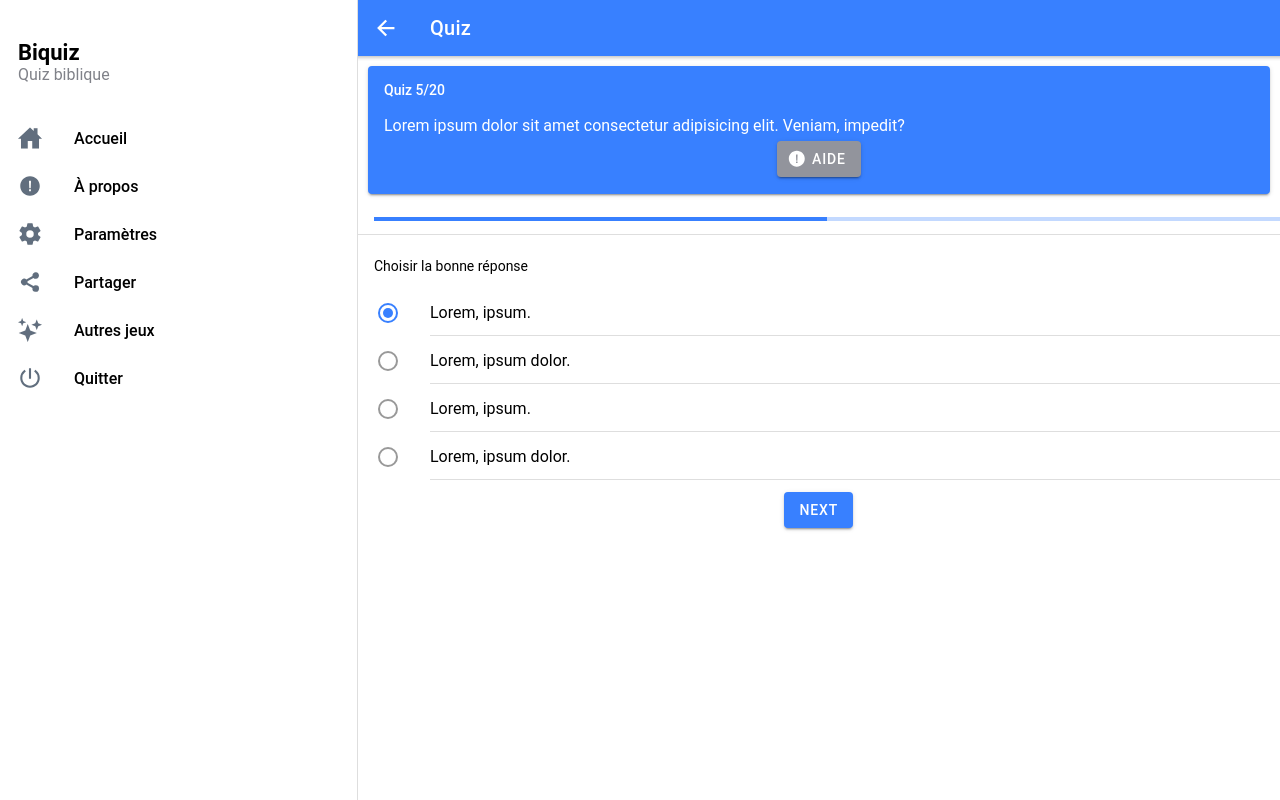
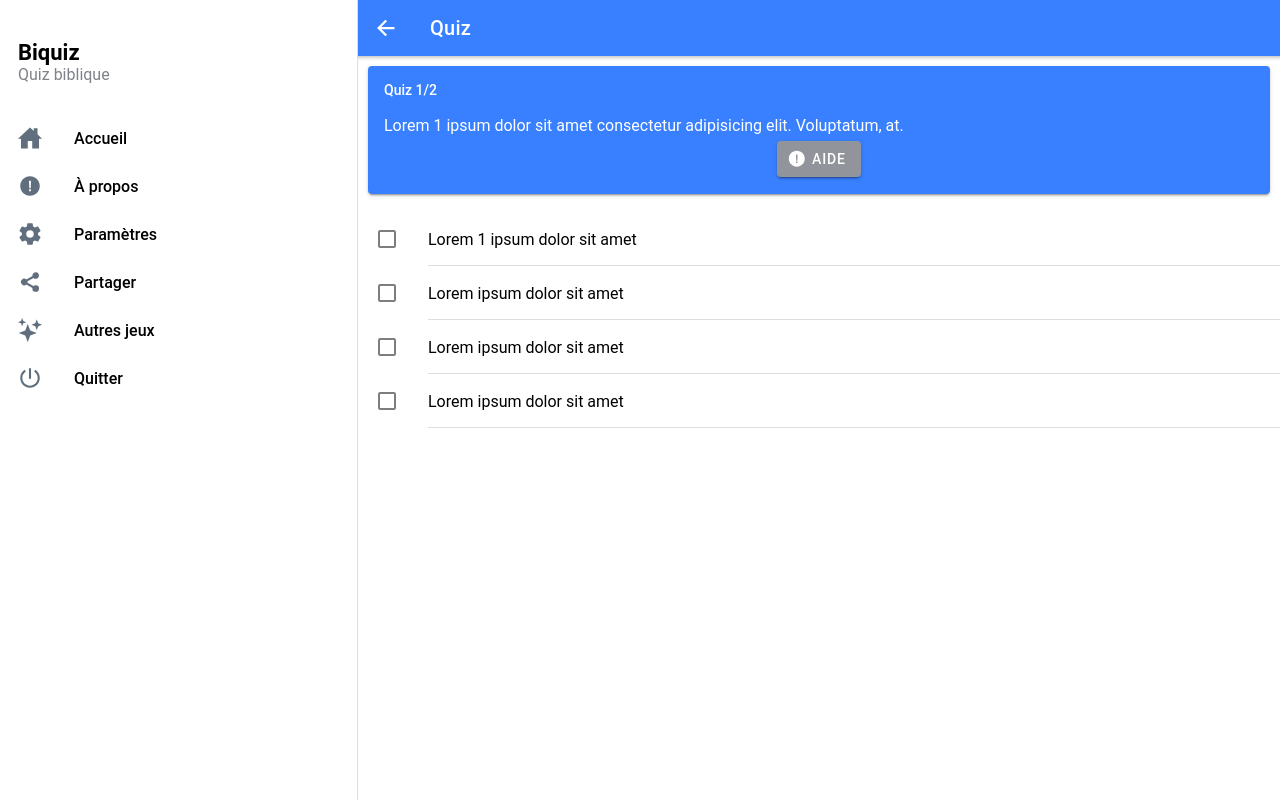
Before and after one commit to bleriotnoguia/biquiz-app, a React (Create React App) app: page /page/quiz/category/1 in a window 1280 px wide. Built offline with nearby package versions, Linux system fonts and the light colour scheme.

Commit message:
Quiz features added

```diff
--- a/src/App.tsx
+++ b/src/App.tsx
@@ -48,7 +48,7 @@ const App: React.FC = () => {
             <Route path="/page/about">
               <About />
             </Route>
-            <Route path="/page/quiz">
+            <Route path="/page/quiz/category/:category_id">
               <Quiz />
             </Route>
             <Route path="/page/result">
--- /dev/null
+++ b/src/data/categories.json
@@ -0,0 +1,18 @@
+[
+  {
+    "id": 1,
+    "name": "hommes"
+  },
+  {
+    "id": 2,
+    "name": "femmes"
+  },
+  {
+    "id": 3,
+    "name": "versets"
+  },
+  {
+    "id": 4,
+    "name": "livres"
+  }
+]
--- /dev/null
+++ b/src/data/quizzes.json
@@ -0,0 +1,58 @@
+[
+  {
+    "id": 1,
+    "content": "Lorem 1 ipsum dolor sit amet consectetur adipisicing elit. Voluptatum, at.",
+    "answers": [
+      {
+        "id": 1,
+        "content": "Lorem 1 ipsum dolor sit amet",
+        "is_correct": false
+      },
+      {
+        "id": 2,
+        "content": "Lorem ipsum dolor sit amet",
+        "is_correct": true
+      },
+      {
+        "id": 3,
+        "content": "Lorem ipsum dolor sit amet",
+        "is_correct": false
+      },
+      {
+        "id": 4,
+        "content": "Lorem ipsum dolor sit amet",
+        "is_correct": false
+      }
+    ],
+    "hint": "Lorem ipsum",
+    "category_id": 1
+  },
+  {
+    "id": 2,
+    "content": "Lorem 2 ipsum dolor sit amet consectetur adipisicing elit. Voluptatum, at.",
+    "answers": [
+      {
+        "id": 5,
+        "content": "Lorem 2 ipsum dolor sit amet",
+        "is_correct": false
+      },
+      {
+        "id": 6,
+        "content": "Lorem ipsum dolor sit amet",
+        "is_correct": false
+      },
+      {
+        "id": 7,
+        "content": "Lorem ipsum dolor sit amet",
+        "is_correct": true
+      },
+      {
+        "id": 8,
+        "content": "Lorem ipsum dolor sit amet",
+        "is_correct": false
+      }
+    ],
+    "hint": "Lorem ipsum",
+    "category_id": 1
+  }
+]
--- a/src/pages/Answers.tsx
+++ b/src/pages/Answers.tsx
@@ -1,9 +1,20 @@
-import { IonBackButton, IonButtons, IonCheckbox, IonContent, IonHeader, IonIcon, IonItem, IonItemDivider, IonLabel, IonList, IonMenuButton, IonPage, IonText, IonTitle, IonToolbar } from '@ionic/react';
-import { checkmarkSharp, closeSharp } from 'ionicons/icons';
-import { useParams } from 'react-router';
+import {useState, useEffect} from 'react'
+import { IonBackButton, IonButtons, IonContent, IonHeader, IonIcon, IonItem, IonItemDivider, IonLabel, IonList, IonPage, IonText, IonTitle, IonToolbar } from '@ionic/react';
+import { checkboxSharp, checkmarkSharp, closeSharp, stopOutline } from 'ionicons/icons';
+import {answerConfig} from './QuizInterface'
 import './Page.css';
 
 const Answers: React.FC = () => {
+  const [currentQuizzes, setCurrentQuizzes] = useState<any[]>([])
+
+  useEffect(() => {
+    let current = JSON.parse(localStorage.getItem('currentQuizzes')??'[]')
+    let newCurrent = current.map((quiz: any) => {
+      quiz.choice = JSON.parse(localStorage.getItem('currentChoices')??'[]').find((elt:any) => elt.quiz_id === quiz.id).choice
+      return quiz
+    })
+    setCurrentQuizzes(newCurrent)
+  }, [])
 
   return (
     <IonPage>
@@ -23,79 +34,29 @@ const Answers: React.FC = () => {
           </IonText>
         </div>
           <IonItemDivider>
-            <p className="m-0">Score : 15 / 20</p>
+            <p className="m-0">Score : {currentQuizzes.filter((item: any) => item.choice.is_correct).length}/{currentQuizzes.length}</p>
           </IonItemDivider>
         <IonList>
+          {currentQuizzes.map((item, idx) => (
+            <div key={idx}>
               <IonItem>
-            <IonIcon icon={checkmarkSharp} slot="end" color="success" />
+              <IonIcon icon={item.choice.is_correct ? checkmarkSharp : closeSharp} slot="end" color={item.choice.is_correct ? "success" : "danger"} />
               <div>
-              <h3>Quiz 1</h3>
-              <p className="text-dimgray">Lorem ipsum dolor sit amet, consectetur
-adipiscing elit, sed do eiusmod tempor.</p>
+                <h4>Quiz {idx+1}</h4>
+                <p className="text-dimgray">{item.content}</p>
               </div>
             </IonItem>
-          <IonItem>
-            <IonCheckbox slot="start" color="primary" />
-            <IonLabel>
-              Choix 1
+            {item.answers.map((answer: answerConfig, index:number) => (<IonItem key={index}>
+              <IonIcon slot="start" icon={(answer.is_correct || (item.choice.id === answer.id) ) ? checkboxSharp : stopOutline} color={answer.is_correct ? "success" : (item.choice.id === answer.id) ? "danger" : ""} />
+              <IonLabel color={answer.is_correct ? "success" : (item.choice.id === answer.id) ? "danger" : ""}>
+                {answer.content}
               </IonLabel>
-          </IonItem>
-          <IonItem>
-            <IonCheckbox slot="start" color="success" checked={true}/>
-            <IonLabel color="success">
-              Choix 2
-            </IonLabel>
-          </IonItem>
-          <IonItem>
-            <IonCheckbox slot="start" color="danger" checked={true} />
-            <IonLabel color="danger">
-              Choix 3
-            </IonLabel>
-          </IonItem>
-          <IonItem>
-            <IonCheckbox slot="start" color="primary" />
-            <IonLabel>
-              Choix 4
-            </IonLabel>
-          </IonItem>
+            </IonItem>))}
             <IonItemDivider>
-            Source: 1 Lorem 3 : 25
+              Source: {item.hint}
             </IonItemDivider>
-          <IonItem>
-            <IonIcon icon={closeSharp} color="danger" slot="end" />
-            <div>
-              <h3>Quiz 2</h3>
-              <p className="text-dimgray">Lorem ipsum dolor sit amet, consectetur
-adipiscing elit, sed do eiusmod tempor.</p>
             </div>
-          </IonItem>
-          <IonItem>
-            <IonCheckbox slot="start" color="primary" />
-            <IonLabel>
-              Choix 1
-            </IonLabel>
-          </IonItem>
-          <IonItem>
-            <IonCheckbox slot="start" color="success" checked={true}/>
-            <IonLabel color="success">
-              Choix 2
-            </IonLabel>
-          </IonItem>
-          <IonItem>
-            <IonCheckbox slot="start" color="danger" checked={true} />
-            <IonLabel color="danger">
-              Choix 3
-            </IonLabel>
-          </IonItem>
-          <IonItem>
-            <IonCheckbox slot="start" color="primary" />
-            <IonLabel>
-              Choix 4
-            </IonLabel>
-          </IonItem>
-          <IonItemDivider>
-            Source: 1 Lorem 3 : 25
-          </IonItemDivider>
+          ))}
         </IonList>
       </IonContent>
     </IonPage>
--- a/src/pages/Home.tsx
+++ b/src/pages/Home.tsx
@@ -1,12 +1,21 @@
 import { IonButtons, IonContent, IonHeader, IonMenuButton, IonPage, IonTitle, IonToolbar, IonText, IonList, IonItem, IonIcon, IonLabel, IonButton, IonRadio, IonRadioGroup, IonListHeader, IonItemDivider, IonGrid, IonRow, IonCol } from '@ionic/react';
 import { bookSharp, personSharp, play, readerSharp } from 'ionicons/icons';
 import {useState} from 'react'
-import { useParams } from 'react-router';
-import ExploreContainer from '../components/ExploreContainer';
+import categories from '../data/categories.json'
 import './Page.css';
 
+interface CategoryConfig{
+  id: number;
+  name: string;
+}
+
 const Home: React.FC = () => {
-  const [selected, setSelected] = useState<string>('characters');
+  const [category, setCategory] = useState<CategoryConfig>(categories[0]);
+
+  const handleCategorySelected = (category_id: number) => {
+    var category_selected = categories.find((item) => item.id == category_id)
+    setCategory(category_selected ?? {id: 1, name: 'homme'})
+  }
 
   return (
     <IonPage>
@@ -21,31 +30,21 @@ const Home: React.FC = () => {
 
       <IonContent fullscreen>
         <IonList>
-          <IonRadioGroup value={selected} onIonChange={e => setSelected(e.detail.value)}>
+          <IonRadioGroup value={category.id ?? 1} onIonChange={e => handleCategorySelected(e.detail.value)}>
             <IonListHeader>
               <IonLabel>Selectionner une categories</IonLabel>
-              </IonListHeader>
-            <IonItem>
-              <IonIcon icon={personSharp} slot="start" />
-              <IonLabel>Personnages</IonLabel>
-              <IonRadio slot="end" value="characters" />
-            </IonItem>
-            <IonItem>
-              <IonIcon icon={readerSharp} slot="start" />
-              <IonLabel>Versets</IonLabel>
-              <IonRadio slot="end" value="verses" />
-            </IonItem>
-            <IonItem>
+            </IonListHeader>
+            {categories.map((category: CategoryConfig, idx) => (<IonItem key={idx}>
               <IonIcon icon={bookSharp} slot="start" />
-              <IonLabel>Livres</IonLabel>
-              <IonRadio slot="end" value="books" />
-            </IonItem>
+              <IonLabel className="ion-text-capitalize">{category.name}</IonLabel>
+              <IonRadio slot="end" value={category.id} />
+            </IonItem>))}
           </IonRadioGroup>
           <IonItemDivider>Quiz sur les </IonItemDivider>
-          <IonItem>{selected ?? '(none selected'}</IonItem>
+          <IonItem>{category.name ?? '(none selected'}</IonItem>
         </IonList>
         <div className="ion-text-center">
-          <IonButton routerLink='/page/quiz' color="primary"><IonIcon icon={play} slot="start" /> Commencer</IonButton>
+          <IonButton routerLink={`/page/quiz/category/${category.id}`} color="primary"><IonIcon icon={play} slot="start" /> Commencer</IonButton>
         </div>
       </IonContent>
     </IonPage>
--- a/src/pages/Quiz.tsx
+++ b/src/pages/Quiz.tsx
@@ -6,6 +6,7 @@ import {
   IonCardContent,
   IonCardHeader,
   IonCardSubtitle,
+  IonCheckbox,
   IonContent,
   IonHeader,
   IonIcon,
@@ -13,23 +14,69 @@ import {
   IonItemDivider,
   IonLabel,
   IonList,
-  IonListHeader,
   IonMenuButton,
   IonPage,
   IonProgressBar,
-  IonRadio,
-  IonRadioGroup,
   IonText,
   IonTitle,
   IonToolbar,
 } from "@ionic/react";
-import { alertCircleSharp, chevronBack, chevronBackSharp, chevronForward, chevronForwardSharp } from "ionicons/icons";
-import { useState } from "react";
+import { alertCircleSharp, checkboxSharp, chevronBackSharp, chevronForwardSharp, squareOutline, stopOutline } from "ionicons/icons";
+import { useEffect, useState } from "react";
+import { useParams, useHistory } from 'react-router'
+import quizzes from '../data/quizzes.json'
 import "./Quiz.css";
+import {quizConfig, answerConfig} from './QuizInterface'
 
 const Quiz: React.FC = () => {
-  const [selected, setSelected] = useState<string>("r1");
+  const [choiceId, setChoiceId] = useState<any>(null)
   const [help, setHelp] = useState(false);
+  const [time, setTime] = useState(1)
+  const [currentQuizzes, setCurrentQuizzes] = useState<quizConfig[]>([])
+  const [currentQuizId, setCurrentQuizId] = useState(0)
+
+  let history = useHistory()
+
+  const { category_id } = useParams<{ category_id: string; }>();
+
+  // const timer = () => {
+  //   if(time >= 0.1){
+  //     setTime(time - 0.1)
+  //   }
+  // }
+
+  function handleSetChoice(choice: answerConfig){
+    if(!choiceId){
+      setChoiceId(choice.id)
+      // Enregister le choix de l'utilisateur
+      let newArray = JSON.parse(localStorage.getItem("currentChoices")??'[]');
+      newArray?.push({quiz_id: currentQuizzes[currentQuizId].id, choice: choice})
+      localStorage.setItem("currentChoices", JSON.stringify(newArray))
+      setTimeout(() => {
+        nextQuiz()
+      }, 1500);
+    }
+  }
+
+  function nextQuiz(){
+    setChoiceId(null)
+    var nextQuizId = currentQuizId + 1
+    if(nextQuizId < currentQuizzes.length){
+      setCurrentQuizId(nextQuizId)
+    }else{
+      history.push('/page/result')
+      // Solution temporaire pour réinitialiser le state de ce composant
+      window.location.reload()
+    }
+  }
+
+  useEffect(() => {
+    const quizList = quizzes.filter(item => item.category_id === parseInt(category_id))
+    quizList.sort(() => Math.random() - 0.5).slice(0, 20)
+    setCurrentQuizzes(quizList)
+    localStorage.setItem('currentQuizzes', JSON.stringify(quizList))
+    localStorage.setItem("currentChoices", JSON.stringify([]))
+  }, [])
 
   return (
     <IonPage>
@@ -45,21 +92,21 @@ const Quiz: React.FC = () => {
       <IonContent fullscreen>
         <IonCard style={{ background: "var(--ion-color-primary)" }}>
           <IonCardHeader>
-            <IonCardSubtitle className="text-white">Quiz 5/20</IonCardSubtitle>
+            <IonCardSubtitle className="text-white">{`Quiz ${(currentQuizId + 1) + '/' +currentQuizzes.length}`}</IonCardSubtitle>
           </IonCardHeader>
           <IonCardContent>
             <IonText className="text-white">
               <h2>
-                Lorem ipsum dolor sit amet consectetur adipisicing elit. Veniam,
-                impedit?
+                {currentQuizzes[currentQuizId] ? currentQuizzes[currentQuizId].content : ''}
               </h2>
             </IonText>
-            <div className="ion-text-center">
+            {(currentQuizzes[currentQuizId] && currentQuizzes[currentQuizId].hint) ? (
+              <div className="ion-text-center">
               {help ? (
-                <div className="ion-align-items-center text-dark ion-justify-content-center ion-padding-top" style={{display: "flex"}} color="dark">
-                  <IonIcon icon={chevronBackSharp} slot="start" color="dark" />
-                  <IonText>The help</IonText>
-                  <IonIcon icon={chevronForwardSharp} slot="end" color="dark"/>
+                <div className="ion-align-items-center text-white ion-justify-content-center ion-padding-top" style={{display: "flex"}}>
+                  <IonIcon icon={chevronBackSharp} slot="start" />
+                  <IonText>{currentQuizzes[currentQuizId].hint}</IonText>
+                  <IonIcon icon={chevronForwardSharp} slot="end"/>
                 </div>
               ) : (
                 <IonButton color="medium"
@@ -71,41 +118,21 @@ const Quiz: React.FC = () => {
                   Aide
                 </IonButton>
               )}
-            </div>
+            </div>)
+            : ''}
           </IonCardContent>
         </IonCard>
-        <IonItemDivider>
+        {/* <IonItemDivider>
           <IonProgressBar value={0.5} color="primary"></IonProgressBar>
-        </IonItemDivider>
+        </IonItemDivider> */}
         <IonList>
-          <IonRadioGroup
-            value={selected}
-            onIonChange={(e) => setSelected(e.detail.value)}
-          >
-            <IonListHeader>
-              <IonLabel>Choisir la bonne réponse</IonLabel>
-            </IonListHeader>
-            <IonItem>
-              <IonRadio slot="start" value="r1" />
-              <IonLabel>Lorem, ipsum.</IonLabel>
-            </IonItem>
-            <IonItem>
-              <IonRadio slot="start" value="r2" />
-              <IonLabel>Lorem, ipsum dolor.</IonLabel>
-            </IonItem>
-            <IonItem>
-              <IonRadio slot="start" value="r3" />
-              <IonLabel>Lorem, ipsum.</IonLabel>
-            </IonItem>
-            <IonItem>
-              <IonRadio slot="start" value="r4" />
-              <IonLabel>Lorem, ipsum dolor.</IonLabel>
-            </IonItem>
-          </IonRadioGroup>
+          {currentQuizzes[currentQuizId] ? currentQuizzes[currentQuizId].answers.map((answer, id) => (<IonItem key={id}>
+            {!choiceId ? <IonCheckbox slot="start" onClick={() => handleSetChoice(answer)} /> : <IonIcon slot="start" icon={(answer.is_correct || (choiceId === answer.id) ) ? checkboxSharp : squareOutline} color={answer.is_correct ? "success" : (choiceId === answer.id) ? "danger" : ""} />}
+            <IonLabel color={(choiceId && (answer.is_correct === true)) ? "success" : (choiceId && ((choiceId == answer.id) && answer.is_correct === false)) ? 'danger': ""}>
+              {answer.content}
+            </IonLabel>
+          </IonItem>)) : ''}
         </IonList>
-        <div className="ion-text-center">
-          <IonButton routerLink='/page/result' color="primary">Next</IonButton>
-        </div>
       </IonContent>
     </IonPage>
   );
--- /dev/null
+++ b/src/pages/QuizInterface.ts
@@ -0,0 +1,17 @@
+export interface quizConfig{
+  id: number;
+  content: string;
+  answers: {
+      id: number;
+      content: string;
+      is_correct: boolean;
+  }[];
+  hint: string;
+  category_id: number;
+}
+
+export interface answerConfig{
+  id: number;
+  content: string;
+  is_correct: boolean;
+}
--- a/src/pages/Result.tsx
+++ b/src/pages/Result.tsx
@@ -1,8 +1,39 @@
+import {useEffect, useState} from 'react'
 import { IonButton, IonButtons, IonContent, IonHeader, IonIcon, IonMenuButton, IonPage, IonText, IonTitle, IonToolbar } from '@ionic/react';
 import { eyeSharp, refreshSharp, starHalfSharp, starOutline, starSharp } from 'ionicons/icons';
+import {quizConfig, answerConfig} from './QuizInterface'
 import "./Result.css";
 
 const Result: React.FC = () => {
+  const [currentChoices, setCurrentChoices] = useState<object[]>([])
+  const [currentQuizzes, setCurrentQuizzes] = useState<quizConfig[]>([])
+
+  function getStars(rating: number) {
+
+    // Round to nearest half
+    rating = Math.round(rating * 2) / 2;
+    let output = [];
+    let count = 0;
+
+    // Append all the filled whole stars
+    for (var i = rating; i >= 1; i--)
+      output.push(<IonIcon icon={starSharp} key={++count} />);
+
+    // If there is a half a star, append it
+    if (i == .5) output.push(<IonIcon icon={starHalfSharp} key={++count} />);
+
+    // Fill the empty stars
+    for (let i = (5 - rating); i >= 1; i--)
+      output.push(<IonIcon icon={starOutline} key={++count} />);
+
+    return output;
+
+  }
+
+  useEffect(() => {
+    setCurrentChoices(JSON.parse(localStorage.getItem('currentChoices')??'[]'))
+    setCurrentQuizzes(JSON.parse(localStorage.getItem('currentQuizzes')??'[]'))
+  }, [])
 
   return (
     <IonPage>
@@ -21,21 +52,17 @@ const Result: React.FC = () => {
         </IonText>
         <div className="score-container">
           <div className="score text-white">
-            <h1>15/20</h1>
+            <h1>{currentChoices.filter((item: any) => item.choice.is_correct).length}/{currentChoices.length}</h1>
           </div>
         </div>
         <div className="star">
-          <IonIcon icon={starSharp} />
-          <IonIcon icon={starSharp} />
-          <IonIcon icon={starSharp} />
-          <IonIcon icon={starHalfSharp} />
-          <IonIcon icon={starOutline} />
+          {getStars((currentChoices.filter((item: any) => item.choice.is_correct).length * 5) / currentChoices.length)}
         </div>
         <div>
           <h2>Quiz terminé avec succès</h2>
-          <p>Vous avez fait 20 questions et à partir de cela 15 réponses sont correctes dans le quiz</p>
+          <p>Vous avez fait {currentChoices.length} questions et à partir de cela {currentChoices.filter((item: any) => item.choice.is_correct).length} réponse(s) sont correctes dans le quiz</p>
         </div>
-        <IonButton routerLink='/page/quiz' color="primary"><IonIcon icon={refreshSharp} slot="start" /> Rejouer</IonButton>
+        <IonButton routerLink={`/page/quiz/category/${currentQuizzes.length ? currentQuizzes[0].category_id : ''}`} color="primary"><IonIcon icon={refreshSharp} slot="start" /> Rejouer</IonButton>
         <IonButton routerLink='/page/answers' color="primary"><IonIcon icon={eyeSharp} slot="start" /> Voir la corrections</IonButton>
       </IonContent>
     </IonPage>
```
Lines whose indentation alone changed are shown as unchanged.
